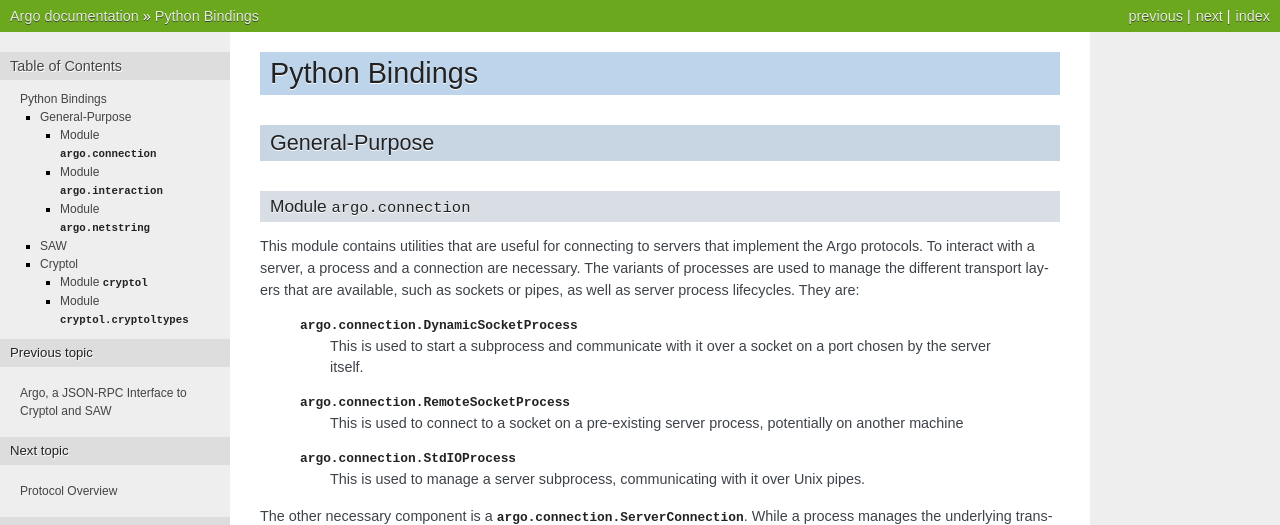
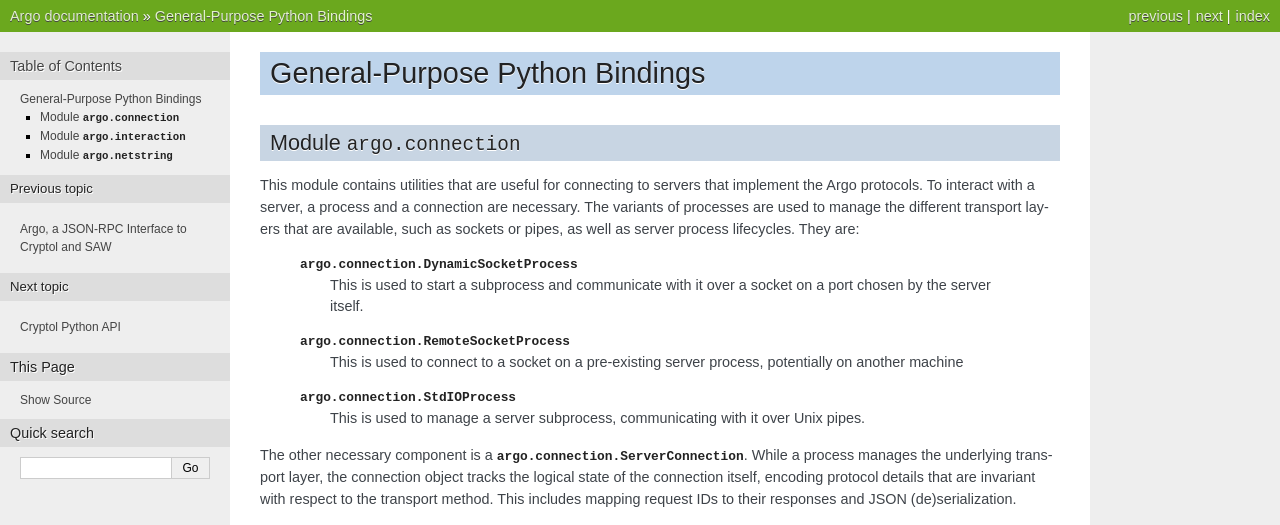
Before and after one commit to GaloisInc/argo, a Sphinx documentation site: the page built from docs/Python.rst, in a window 1280 px wide and 1400 px high. Shown: the top 525 px of the window. Built offline with Sphinx 7.4.7, drawn with Linux system fonts in a browser that asks for light colours; some of the changed text lies outside the part shown; grey boxes are pictures that could not be loaded.

Commit message:
Split Python bindings documentation across multiple files for extra clarity

```diff
--- a/docs/Python.rst
+++ b/docs/Python.rst
@@ -1,11 +1,9 @@
-Python Bindings
-===============
-
-General-Purpose
----------------
+===============================
+General-Purpose Python Bindings
+===============================
 
 Module ``argo.connection``
-~~~~~~~~~~~~~~~~~~~~~~~~~~
+==========================
 
 This module contains utilities that are useful for connecting to servers that implement the Argo protocols. To interact with a server, a process and a connection are necessary. The variants of processes are used to manage the different transport layers that are available, such as sockets or pipes, as well as server process lifecycles. They are:
 
@@ -26,44 +24,15 @@ The other necessary component is a :class:`argo.connection.ServerConnection`. Wh
 
 
 Module ``argo.interaction``
-~~~~~~~~~~~~~~~~~~~~~~~~~~~
+===========================
 
 .. automodule:: argo.interaction
    :members:
    :special-members:
 
 Module ``argo.netstring``
-~~~~~~~~~~~~~~~~~~~~~~~~~~
+=========================
 
 .. automodule:: argo.netstring
    :members:
    :special-members:
-
-
-SAW
----
-
-Cryptol
--------
-
-
-Module ``cryptol``
-~~~~~~~~~~~~~~~~~~~~~~~~~~
-
-.. automodule:: cryptol
-
-.. autofunction:: cryptol.connect
-
-
-.. autoclass:: cryptol.CryptolConnection
-   :members:
-   :special-members:
-
-
-
-Module ``cryptol.cryptoltypes``
-~~~~~~~~~~~~~~~~~~~~~~~~~~~~~~~~~~~
-
-.. automodule:: cryptol.cryptoltypes
-   :members:
-   :special-members:
--- /dev/null
+++ b/docs/SAWPython.rst
@@ -0,0 +1,3 @@
+==============
+SAW Python API
+==============
--- a/docs/index.rst
+++ b/docs/index.rst
@@ -10,7 +10,9 @@ Argo, a JSON-RPC Interface to Cryptol and SAW
    :maxdepth: 3
    :caption: Contents:
 
-   Python Bindings <Python>
+   General-Purpose Python Bindings <Python>
+   Cryptol Python API <CryptolPython>
+   SAW Python API <SAWPython>
    Protocol Overview <Protocol>
    Cryptol Evaluation <Cryptol>
    SAW Verification <SAW>
```
Also changed, not shown: docs/CryptolPython.rst (added, +21 -0 lines).
